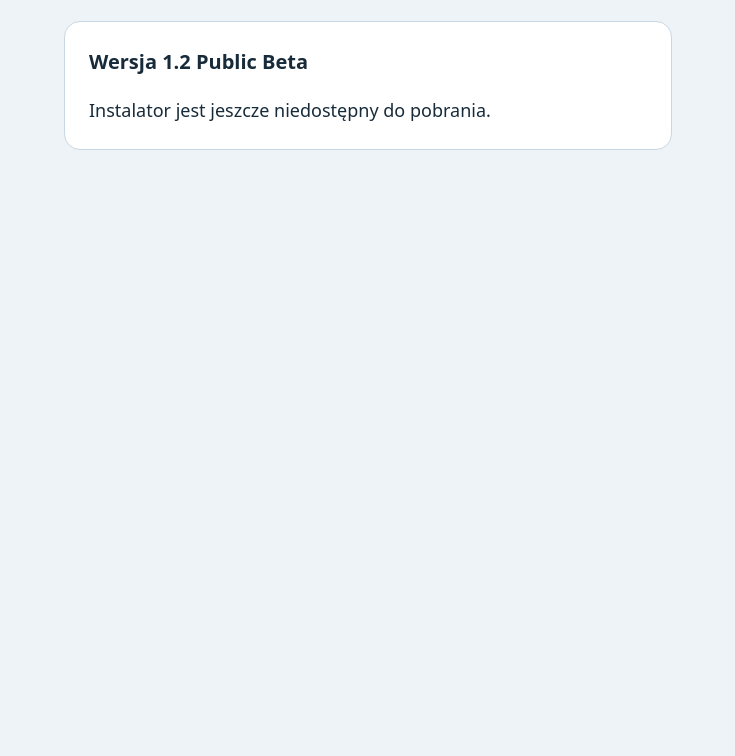
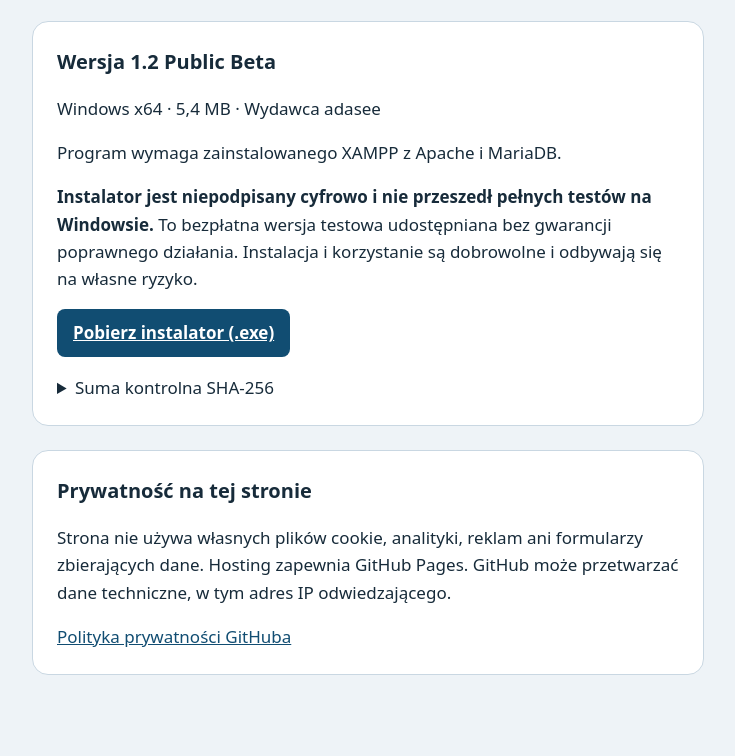
Before and after one commit to AdamOKEJ/adamokej.github.io, a plain HTML site: page index.html in a window 1280 px wide. Shown: the part 256-1012 px from the top of the page, without its empty margins (272-1007 px from the left). Before the commit the page ends 800 px from the top, so only its background shows below. Drawn offline with Linux system fonts and the light colour scheme.

Commit message:
Zaktualizuj stronę pobierania INF03 Lab

```diff
--- a/index.html
+++ b/index.html
@@ -3,23 +3,38 @@
 <head>
   <meta charset="utf-8">
   <meta name="viewport" content="width=device-width, initial-scale=1">
-  <title>INF03 Lab</title>
+  <title>INF03 Lab — wersja testowa</title>
   <style>
-    body { margin: 0; background: #eef3f7; color: #172b3a; font: 1.125rem/1.6 system-ui, sans-serif; }
-    main { max-width: 38rem; margin: clamp(1rem, 8vw, 6rem) auto; padding: 2rem; }
+    body { margin: 0; background: #eef3f7; color: #172b3a; font: 1.0625rem/1.6 system-ui, sans-serif; }
+    main { max-width: 42rem; margin: clamp(1rem, 6vw, 4rem) auto; padding: 1.25rem; }
     h1 { margin: 0; font-size: clamp(2.5rem, 8vw, 4rem); line-height: 1.1; }
-    section { margin-top: 2rem; padding: 1.5rem; background: white; border: 1px solid #c9d7e2; border-radius: 1rem; }
     h2 { margin: 0; font-size: 1.25rem; }
-    section p { margin-bottom: 0; }
+    section { margin-top: 1.5rem; padding: clamp(1rem, 4vw, 1.5rem); background: white; border: 1px solid #c9d7e2; border-radius: 1rem; }
+    section > :last-child { margin-bottom: 0; }
+    a { color: #114d72; }
+    .download { display: inline-block; padding: .65rem 1rem; border-radius: .5rem; background: #114d72; color: white; font-weight: 700; }
+    .checksum { overflow-wrap: anywhere; font-size: .9rem; }
   </style>
 </head>
 <body>
   <main>
     <h1>INF03 Lab</h1>
-    <p>Aplikacja edukacyjna do nauki przed egzaminem INF.03.</p>
-    <section>
-      <h2>Wersja 1.2 Public Beta</h2>
-      <p>Instalator jest jeszcze niedostępny do pobrania.</p>
+    <p>Nieoficjalna aplikacja edukacyjna do nauki przed egzaminem INF.03. Zawiera autorskie ćwiczenia z HTML, CSS, JavaScript, PHP i SQL. Wyniki mają charakter treningowy.</p>
+    <section aria-labelledby="download-title">
+      <h2 id="download-title">Wersja 1.2 Public Beta</h2>
+      <p>Windows x64 · 5,4 MB · Wydawca adasee</p>
+      <p>Program wymaga zainstalowanego XAMPP z Apache i MariaDB.</p>
+      <p><strong>Instalator jest niepodpisany cyfrowo i nie przeszedł pełnych testów na Windowsie.</strong> To bezpłatna wersja testowa udostępniana bez gwarancji poprawnego działania. Instalacja i korzystanie są dobrowolne i odbywają się na własne ryzyko.</p>
+      <p><a class="download" href="INF03BETA.exe" download>Pobierz instalator (.exe)</a></p>
+      <details>
+        <summary>Suma kontrolna SHA-256</summary>
+        <p class="checksum"><code>d8b9bd0cfabd350fb3f88c34bf902fbbfb93ea4867626fdeef056e4af13d3989</code></p>
+      </details>
+    </section>
+    <section aria-labelledby="privacy-title">
+      <h2 id="privacy-title">Prywatność na tej stronie</h2>
+      <p>Strona nie używa własnych plików cookie, analityki, reklam ani formularzy zbierających dane. Hosting zapewnia GitHub Pages. GitHub może przetwarzać dane techniczne, w tym adres IP odwiedzającego.</p>
+      <p><a href="https://docs.github.com/en/site-policy/privacy-policies/github-general-privacy-statement">Polityka prywatności GitHuba</a></p>
     </section>
   </main>
 </body>
```
